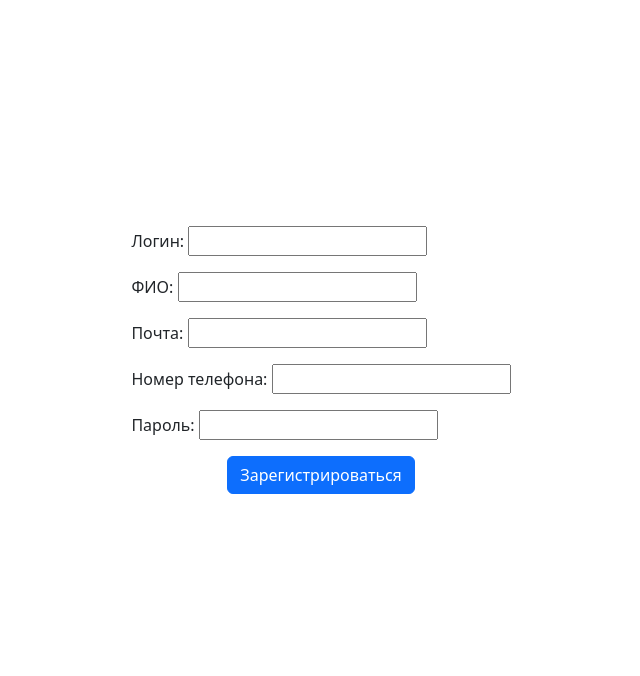
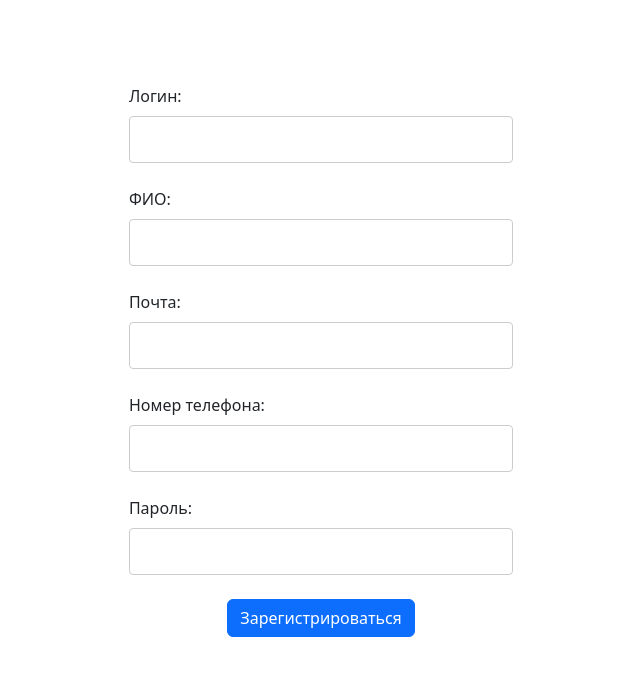
Before and after one commit to Monki4Real/demoexam, a Django app: page / in a window 1280 px wide. Shown: the part 56-732 px from the top of the page, without its empty margins (319-959 px from the left). Run offline with Django 5.2, Linux system fonts and the light colour scheme.

Commit message:
neveroyatniy fix

```diff
--- a/main/templates/registration/registration.html
+++ b/main/templates/registration/registration.html
@@ -10,6 +10,19 @@
     <style>
         .full-height {
             height: 90vh;
+        }
+
+        input[type="text"],
+        input[type="password"],
+        input[type="email"] {
+            width: 100%;
+            padding: 12px 20px;
+            margin: 8px 0;
+            display: inline-block;
+            border: 1px solid #ccc;
+            border-radius: 4px;
+            box-sizing: border-box;
+            font-size: 14px;
         }
     </style>
 </head>
```
Also changed, not shown: main/templates/registration/login.html (+13 -0 lines), db.sqlite3.
